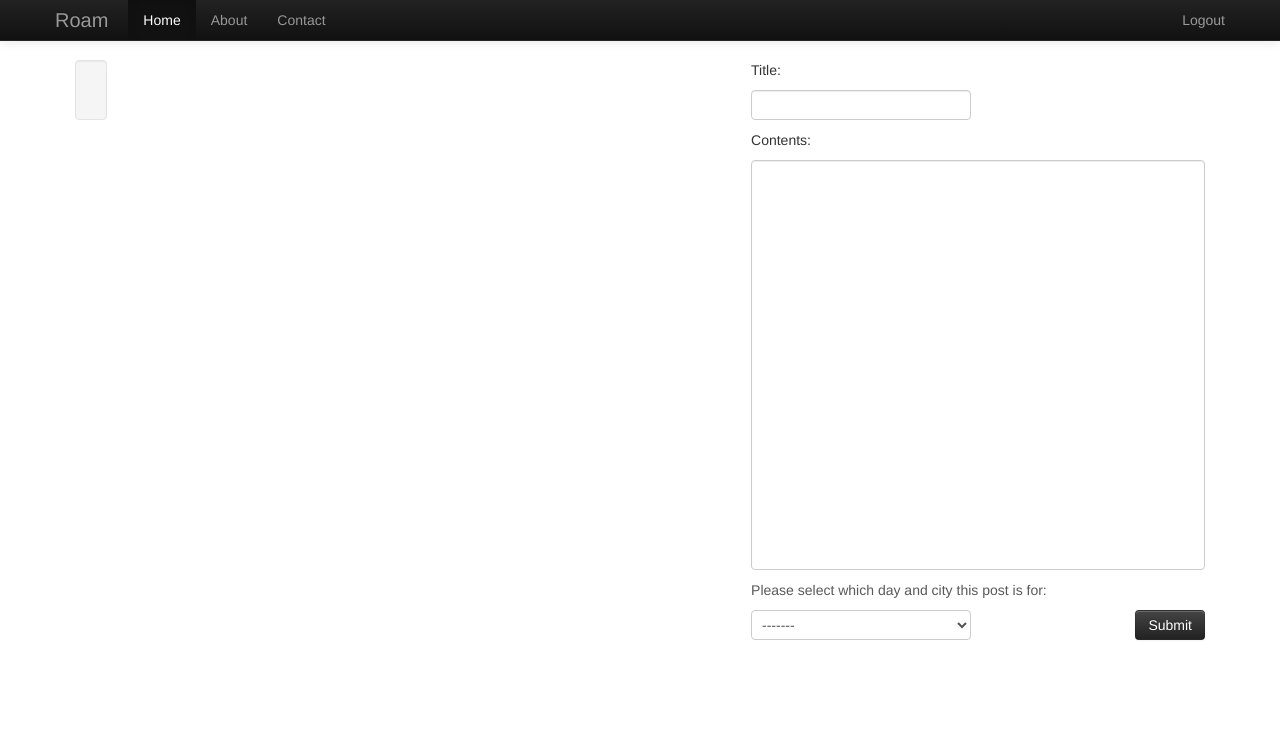
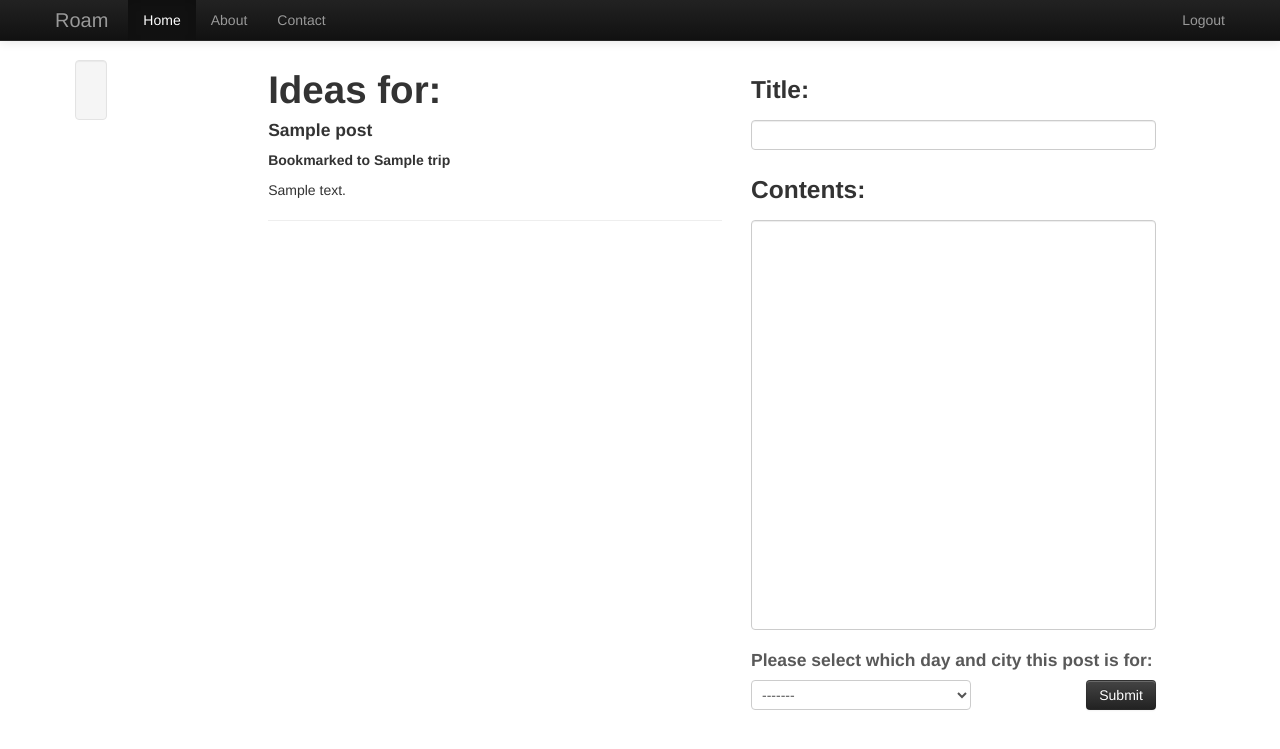
Before and after one commit to avogel/vacay, a Django app: page /blogging/1/ in a window 1280 px wide. Shown: the top 749 px of the page. Run offline with Django 3.2, Linux system fonts and the light colour scheme; tables that the repository leaves empty hold one stand-in row (values such as "Sample post"); parts of the project's set-up code (start-up, migrations or seed data) failed here and were passed over; some libraries are stand-ins or nearby versions.

Commit message:
changed around blogging

```diff
--- a/vacay/templates/blogging.html
+++ b/vacay/templates/blogging.html
@@ -7,15 +7,31 @@
 
 {% block content %}
 <div data-spy="scroll" data-target=".well .nav .nav-list .affix" class="post-content">
+	<h1>Ideas for:</h1>
+	{% for post in trip.ideas.all %}
+	<h4>{{post.title}}</h4>
+	<h5> Bookmarked to {{trip.name}}</h5>
+	<p>{{post.contents}}</p>
+	<hr>
+	{% endfor %}
 	{% for city, daylist in days.iteritems %}
+	<hr>
 	<section id="{{city.id}}">
 		<h2>{{city.city_name}}</h2>
 	</section>
+	{% for post in city.ideas.all %}
+	<h4>{{post.title}}</h4>
+	<h5> Bookmarked to {{city.city_name}}</h5>
+	<p>{{post.contents}}</p>
+	<hr>
+	{% endfor %}
 		{% for day in daylist %}
 		<section id="{{city.id}}_{{day.id}}">
 			{% for post in day.ideas.all %}
 			<h4>{{post.title}}</h4>
+			<h5> Bookmarked to {{day.date}}</h5>
 			<p>{{post.contents}}</p>
+			<hr>
 			{% endfor %}
 		</section>
 		{% endfor %}
@@ -27,17 +43,17 @@
 
 
 {% block right %}
-
+<div class="span4" data-spy="affix">
 <form action="" method="post">  {% csrf_token %}
 	<div class="input">
-		<p>Title:</p>
+		<h3>Title:</h3>
 		{{ form.title.errors }}
-		<input id="id_title" type="text" name="title" {% if not form.title.value == None %}value="{{form.title.value}}"{% endif %} maxlength="200">
-		<p>Contents:</p>
+		<input class="span12" id="id_title" type="text" name="title" {% if not form.title.value == None %}value="{{form.title.value}}"{% endif %} maxlength="200">
+		<h3>Contents:</h3>
 		{{ form.contents.errors }}
 		<textarea class="span12" id="id_contents" name="contents" rows="20">{% if not form.contents.value == None %}{{form.contents.value}}{% endif %}</textarea>
 		<span class="help-block">
-			Please select which day and city this post is for:
+			<h4>Please select which day and city this post is for:</h4>
 		</span>
 		{{ form.day.errors }}
 		<select class="pull left" name="day" id="id_day">
@@ -53,5 +69,6 @@
 	    <button type="submit" class="btn btn-inverse pull-right">Submit</button>
 	</div>
 </form>
+</div>
 
 {% endblock %}
```
